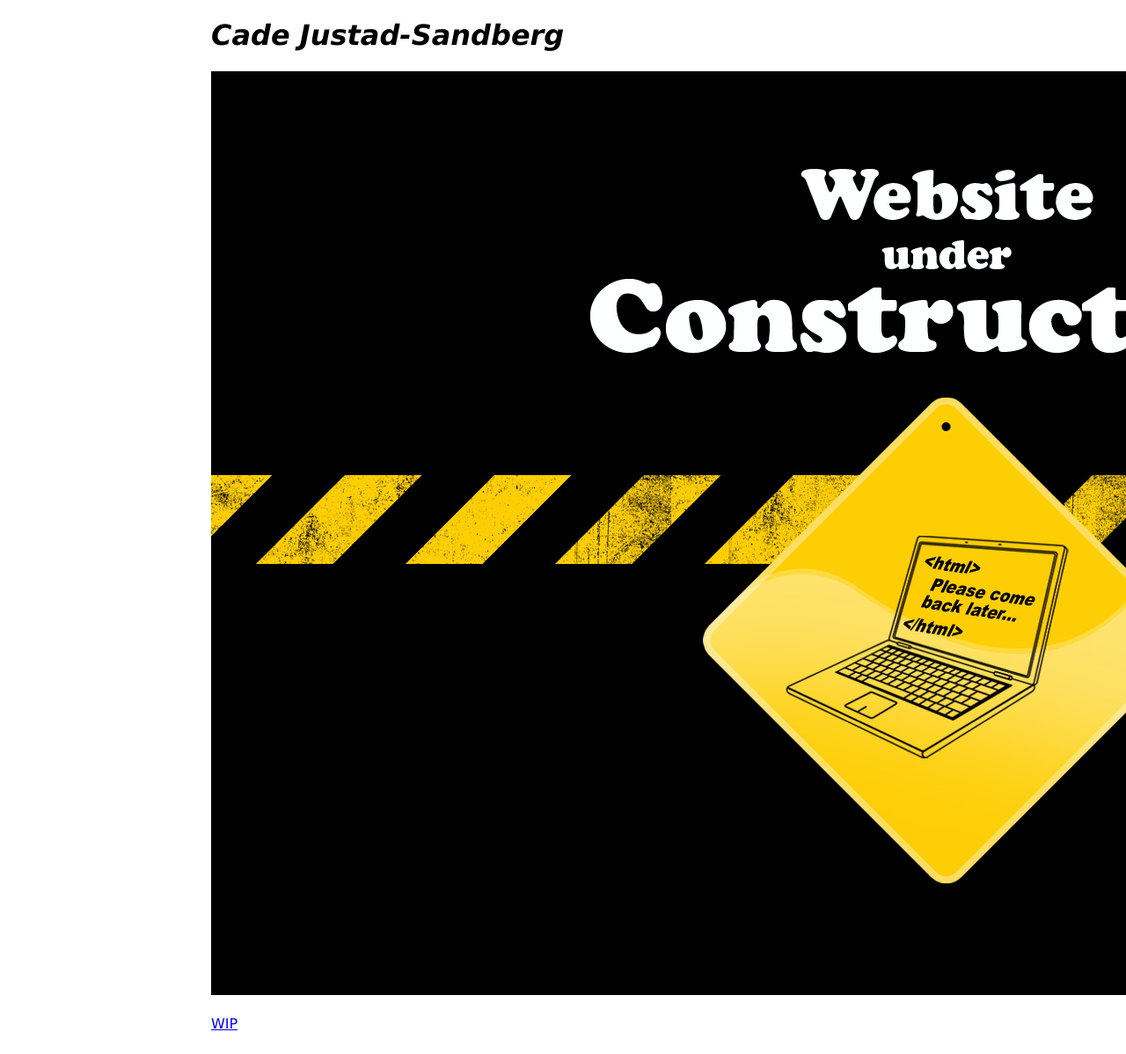
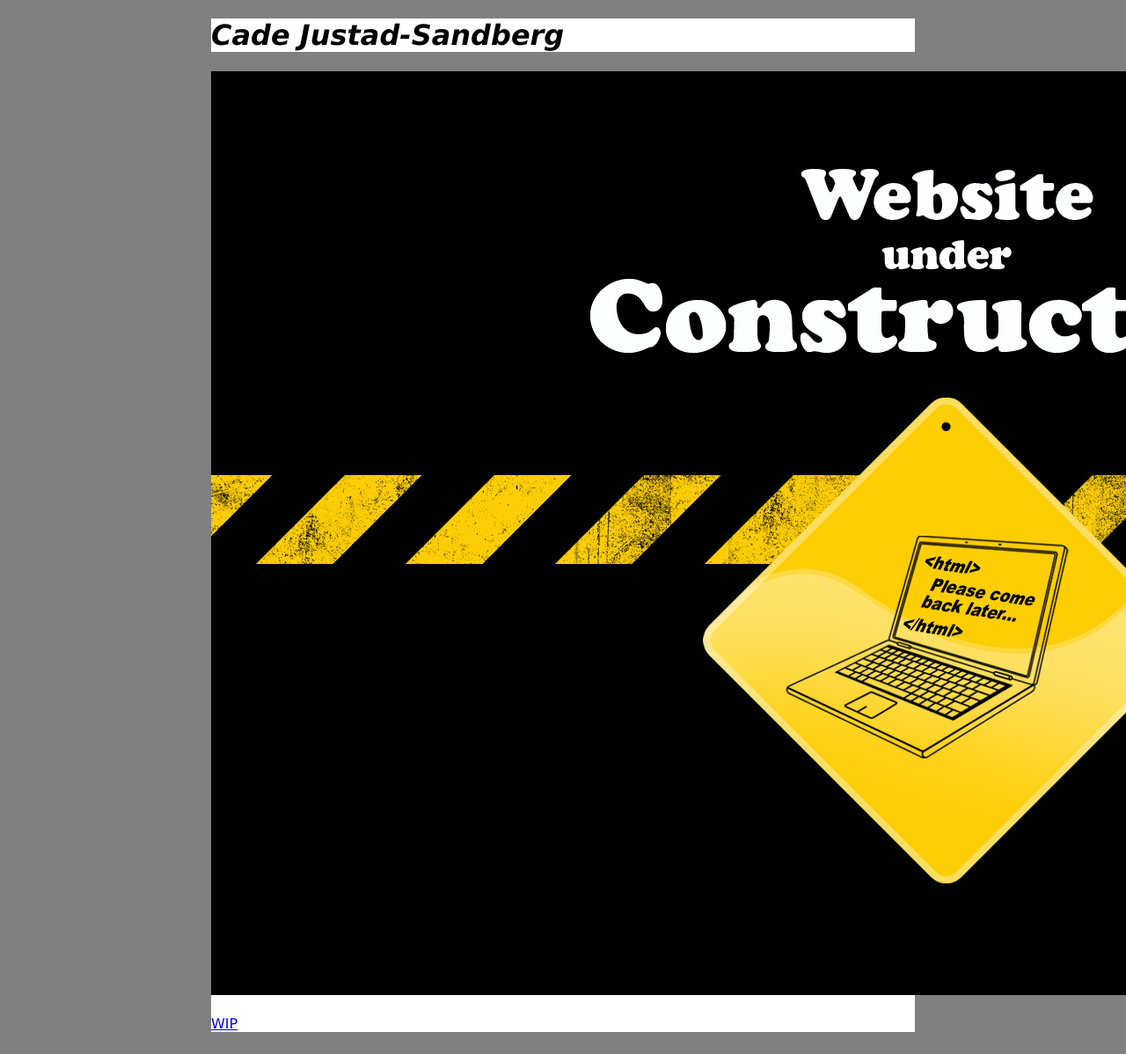
Before and after one commit to cadejs/cadejs.github.io, a Jekyll site: the page index.html, which Jekyll copies as it is, in a window 1280 px wide. Shown: the whole page at 88% size. Built offline with Jekyll 4.4.1, drawn with Linux system fonts in a browser that asks for light colours.

Commit message:
background color

```diff
--- a/css/default.css
+++ b/css/default.css
@@ -10,7 +10,7 @@ body {
 	font-family: "Verdana";
 	font-size: 1em;
 	width: 800px;
-	background-color: white;
+	background-color: grey;
 	height:100%;
 
 
```
